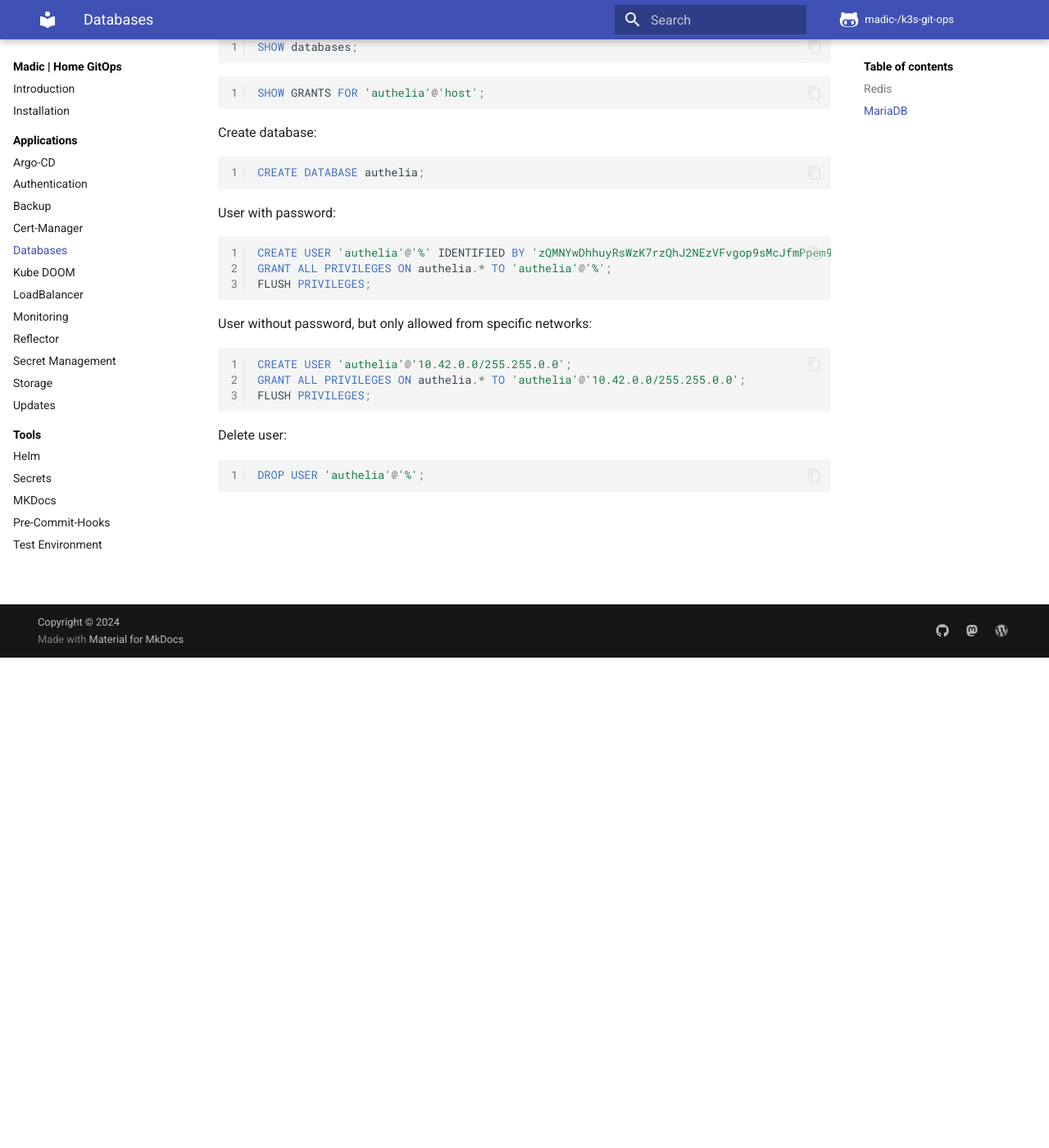
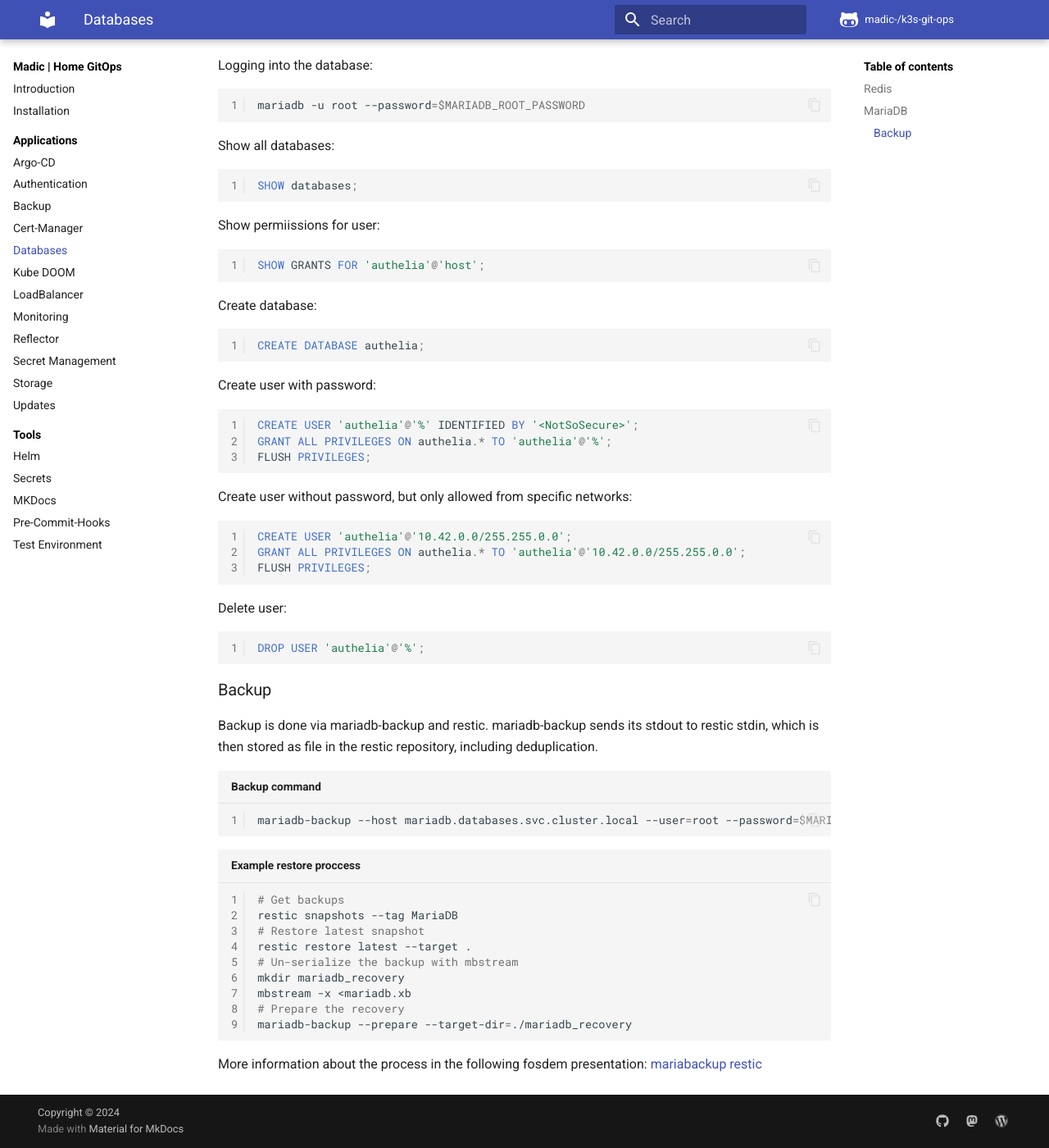
Before and after one commit to madic-creates/k3s-git-ops, an MkDocs documentation site: the page built from docs/databases.md, in a window 1280 px wide and 1400 px high, scrolled down 598 px. Shown: the whole window at 82% size. Built offline with MkDocs 1.6.1 and Material for MkDocs 9.7.7, drawn with Linux system fonts in a browser that asks for light colours; plug-ins that fetch from the network failed and are left out; comment, search, counter and statistics services are not loaded; some of the changed text lies outside the part shown.

Commit message:
Docs: MariaDB backup / restore process

````diff
--- a/docs/databases.md
+++ b/docs/databases.md
@@ -18,17 +20,21 @@ redis-cli GET server:name
 
 ## MariaDB
 
-Create new database
+Execute these commands in the shell of the MariaDB Container.
 
-Execute in the shell of the MariaDB Container:
+Logging into the database:
 
 ```bash
 mariadb -u root --password=$MARIADB_ROOT_PASSWORD
 ```
 
+Show all databases:
+
 ```sql
 SHOW databases;
 ```
+
+Show permiissions for user:
 
 ```sql
 SHOW GRANTS FOR 'authelia'@'host';
@@ -40,15 +46,15 @@ Create database:
 CREATE DATABASE authelia;
 ```
 
-User with password:
+Create user with password:
 
 ```sql
-CREATE USER 'authelia'@'%' IDENTIFIED BY 'zQMNYwDhhuyRsWzK7rzQhJ2NEzVFvgop9sMcJfmPpem9JEcuwE24rd9RYwYsb2SS';
+CREATE USER 'authelia'@'%' IDENTIFIED BY '<NotSoSecure>';
 GRANT ALL PRIVILEGES ON authelia.* TO 'authelia'@'%';
 FLUSH PRIVILEGES;
 ```
 
-User without password, but only allowed from specific networks:
+Create user without password, but only allowed from specific networks:
 
 ```sql
 CREATE USER 'authelia'@'10.42.0.0/255.255.0.0';
@@ -61,3 +67,25 @@ Delete user:
 ```sql
 DROP USER 'authelia'@'%';
 ```
+
+### Backup
+
+Backup is done via mariadb-backup and restic. mariadb-backup sends its stdout to restic stdin, which is then stored as file in the restic repository, including deduplication.
+
+```shell title="Backup command"
+mariadb-backup --host mariadb.databases.svc.cluster.local --user=root --password=$MARIADB_ROOT_PASSWORD --backup --stream=xbstream | restic backup --stdin --stdin-filename mariadb.xb --tag MariaDB
+```
+
+```shell title="Example restore proccess"
+# Get backups
+restic snapshots --tag MariaDB
+# Restore latest snapshot
+restic restore latest --target .
+# Un-serialize the backup with mbstream
+mkdir mariadb_recovery
+mbstream -x <mariadb.xb
+# Prepare the recovery
+mariadb-backup --prepare --target-dir=./mariadb_recovery
+```
+
+More information about the process in the following fosdem presentation: [mariabackup restic](https://archive.fosdem.org/2022/schedule/event/mariadb_backup_restic/attachments/slides/5135/export/events/attachments/mariadb_backup_restic/slides/5135/mariabackup_restic.pdf){target=_blank}
````
Also changed, not shown: other parts of docs/databases.md (+4 -2 lines).
